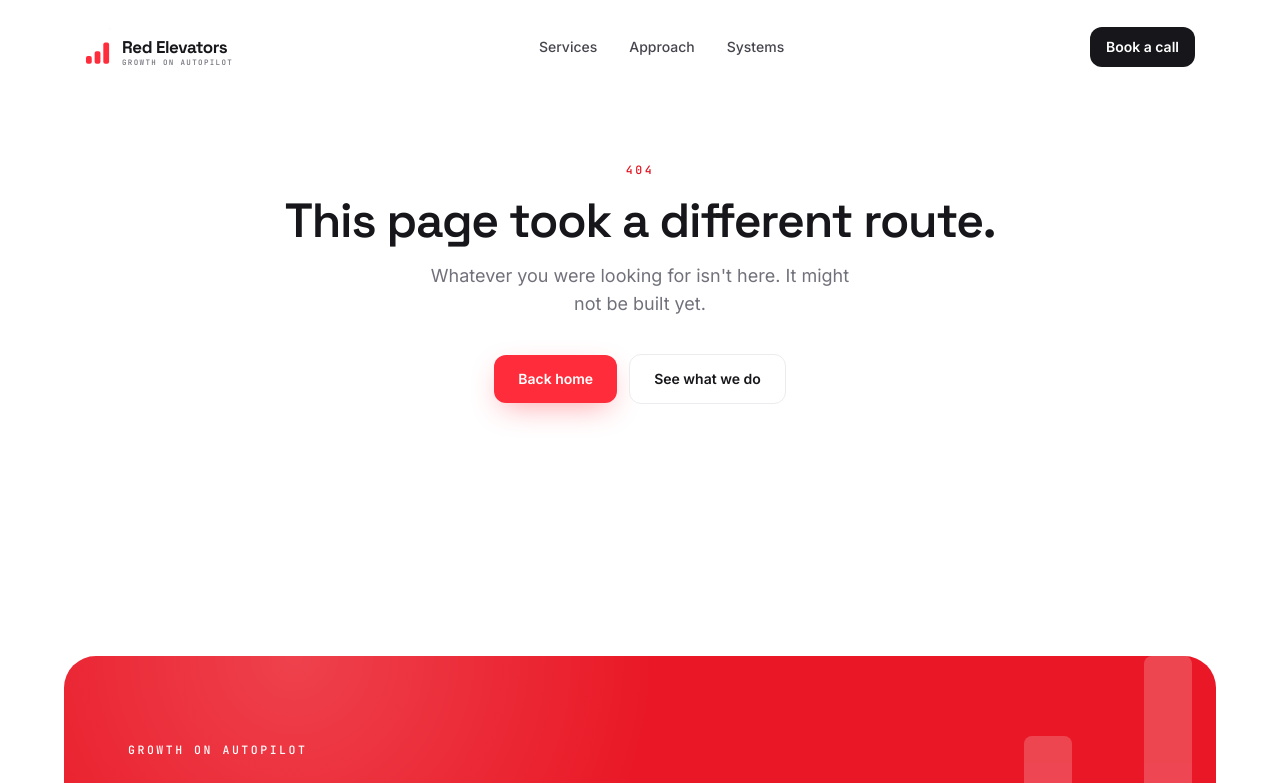
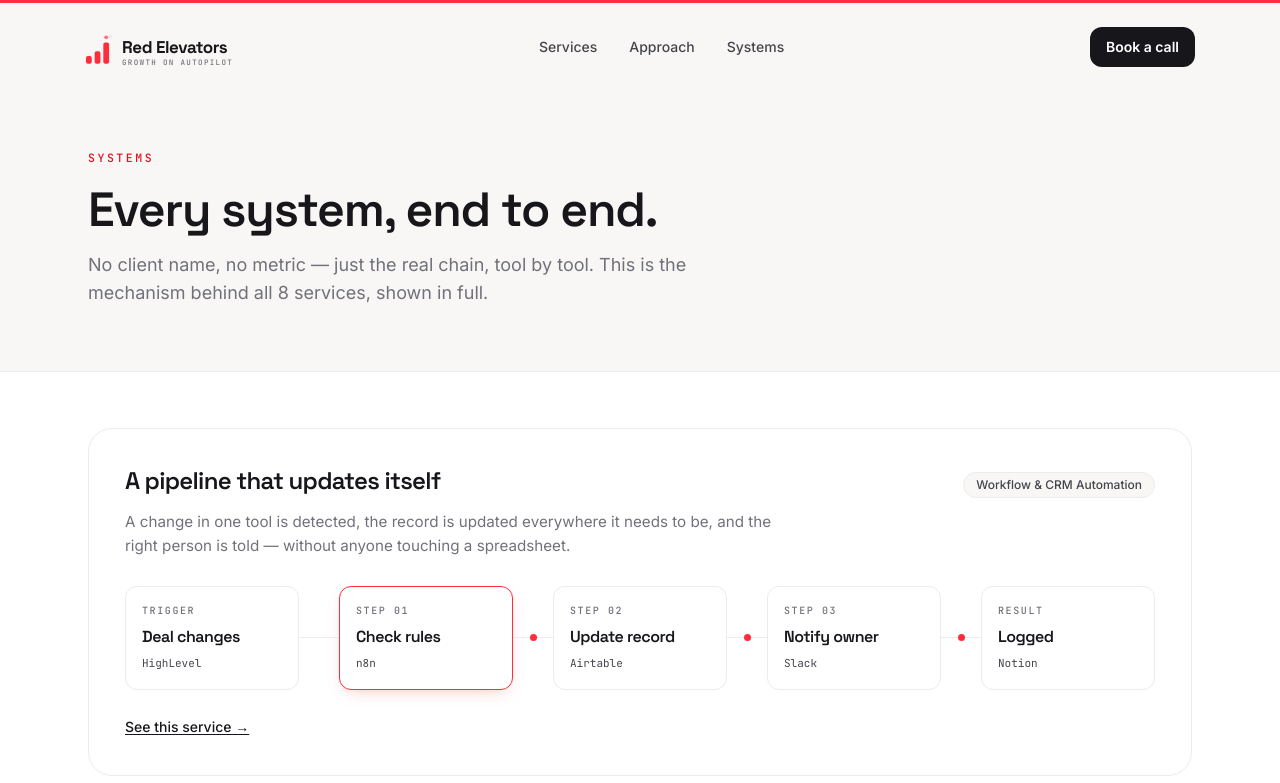
Before and after one commit to shirrsho/redelevators-portfolio, a Next.js app: page /systems in a window 1280 px wide. Before the commit this address had no page. Shown: the top 783 px of the page. Built offline with nearby package versions, Linux system fonts and the light colour scheme.

Commit message:
Ship /systems: show all 8 System Anatomy chains in full

```diff
--- /dev/null
+++ b/src/app/systems/page.tsx
@@ -0,0 +1,69 @@
+import Link from "next/link";
+import { ScrollProgress } from "@/components/ScrollProgress";
+import { Nav } from "@/components/Nav";
+import { PageHeader } from "@/components/PageHeader";
+import { SystemAnatomy } from "@/components/SystemAnatomy";
+import { CTA } from "@/components/CTA";
+import { Footer } from "@/components/Footer";
+import { systems, services, serviceDetails } from "@/lib/content";
+
+// The full catalog — Systems.tsx on the home page shows a curated 3-item
+// slice of the same `systems` data; this page is where all 8 live. Workstream
+// E, item 4: "anonymized, mechanism-led, honest" case-study substitutes. No
+// client name, no metric — only the real chain each system runs on.
+export default function SystemsPage() {
+  return (
+    <>
+      <ScrollProgress />
+      <Nav />
+      <main>
+        <PageHeader
+          label="Systems"
+          title="Every system, end to end."
+          intro="No client name, no metric — just the real chain, tool by tool. This is the mechanism behind all 8 services, shown in full."
+        />
+
+        <section className="mx-auto max-w-6xl px-6 py-14">
+          <div className="flex flex-col gap-4">
+            {systems.map((s) => {
+              const service = services.find((sv) => sv.title === s.label);
+              const hasPage = !!(service && serviceDetails[service.slug]?.manualChain?.length);
+
+              return (
+                <article
+                  key={s.label}
+                  className="rounded-3xl border border-line bg-white p-7 sm:p-9"
+                >
+                  <div className="flex flex-wrap items-baseline justify-between gap-x-6 gap-y-2">
+                    <h2 className="max-w-xl text-xl font-semibold text-ink sm:text-2xl">
+                      {s.title}
+                    </h2>
+                    <span className="rounded-full border border-line bg-cream px-3 py-1 text-xs font-medium text-ink-soft">
+                      {s.label}
+                    </span>
+                  </div>
+                  <p className="mt-3 max-w-2xl text-[0.95rem] text-muted">{s.desc}</p>
+                  <SystemAnatomy nodes={s.nodes} />
+                  {hasPage && service && (
+                    <div className="mt-6">
+                      <Link
+                        href={`/services/${service.slug}`}
+                        scroll={false}
+                        className="text-sm font-medium text-ink underline underline-offset-2 hover:text-red"
+                      >
+                        See this service →
+                      </Link>
+                    </div>
+                  )}
+                </article>
+              );
+            })}
+          </div>
+        </section>
+
+        <CTA />
+      </main>
+      <Footer />
+    </>
+  );
+}
--- a/src/components/CTA.tsx
+++ b/src/components/CTA.tsx
@@ -60,12 +60,12 @@ export function CTA() {
               >
                 Book a free Call
               </a>
-              {/* Absolute path via Link, not a bare `#systems` anchor — CTA
-                  renders on /services and /services/[slug] too, which have
-                  no element with id="systems". A bare anchor silently did
-                  nothing there. Fixed 12 Sep 2026. */}
+              {/* Points at the full /systems catalog (built 12 Sep 2026), not
+                  the home page's 3-item teaser — CTA renders on every page,
+                  and the full catalog is the stronger, complete answer to
+                  "See how it works" everywhere it appears. */}
               <Link
-                href="/#systems"
+                href="/systems"
                 scroll={false}
                 className="rounded-xl border border-white/40 px-6 py-3.5 text-sm font-semibold text-white transition-colors hover:bg-white/10"
               >
--- a/src/components/Systems.tsx
+++ b/src/components/Systems.tsx
@@ -4,8 +4,8 @@ import { Reveal } from "./Reveal";
 import { SystemAnatomy } from "./SystemAnatomy";
 import { systems } from "@/lib/content";
 
-// A curated preview, not the whole catalog — one per real service now exists
-// (see src/lib/content.ts), and stacking all of them here would bury the
+// A curated preview, not the whole catalog — the full 8 live at /systems
+// (src/app/systems/page.tsx). Stacking all of them here would bury the
 // section under Handover-page-length content instead of teasing it. Update
 // this count, not the copy below, if the curated set ever changes size.
 const HIGHLIGHT_COUNT = 3;
@@ -45,11 +45,11 @@ export function Systems() {
 
         <div className="mt-10 flex justify-center">
           <Link
-            href="/services"
+            href="/systems"
             scroll={false}
             className="rounded-xl border border-line bg-white px-6 py-3.5 text-sm font-semibold text-ink transition-colors hover:border-ink/30 hover:bg-cream"
           >
-            View all services
+            View all systems
           </Link>
         </div>
       </div>
--- a/src/lib/content.ts
+++ b/src/lib/content.ts
@@ -1,7 +1,7 @@
 export const nav = [
   { label: "Services", href: "/services" },
   { label: "Approach", href: "/approach" },
-  { label: "Systems", href: "/#systems" },
+  { label: "Systems", href: "/systems" },
 ];
 
 // Capability figures only. Every value here is verifiable from this site or the
```
Also changed, not shown: 2 other files (tests, documents, lock files or other folders).
